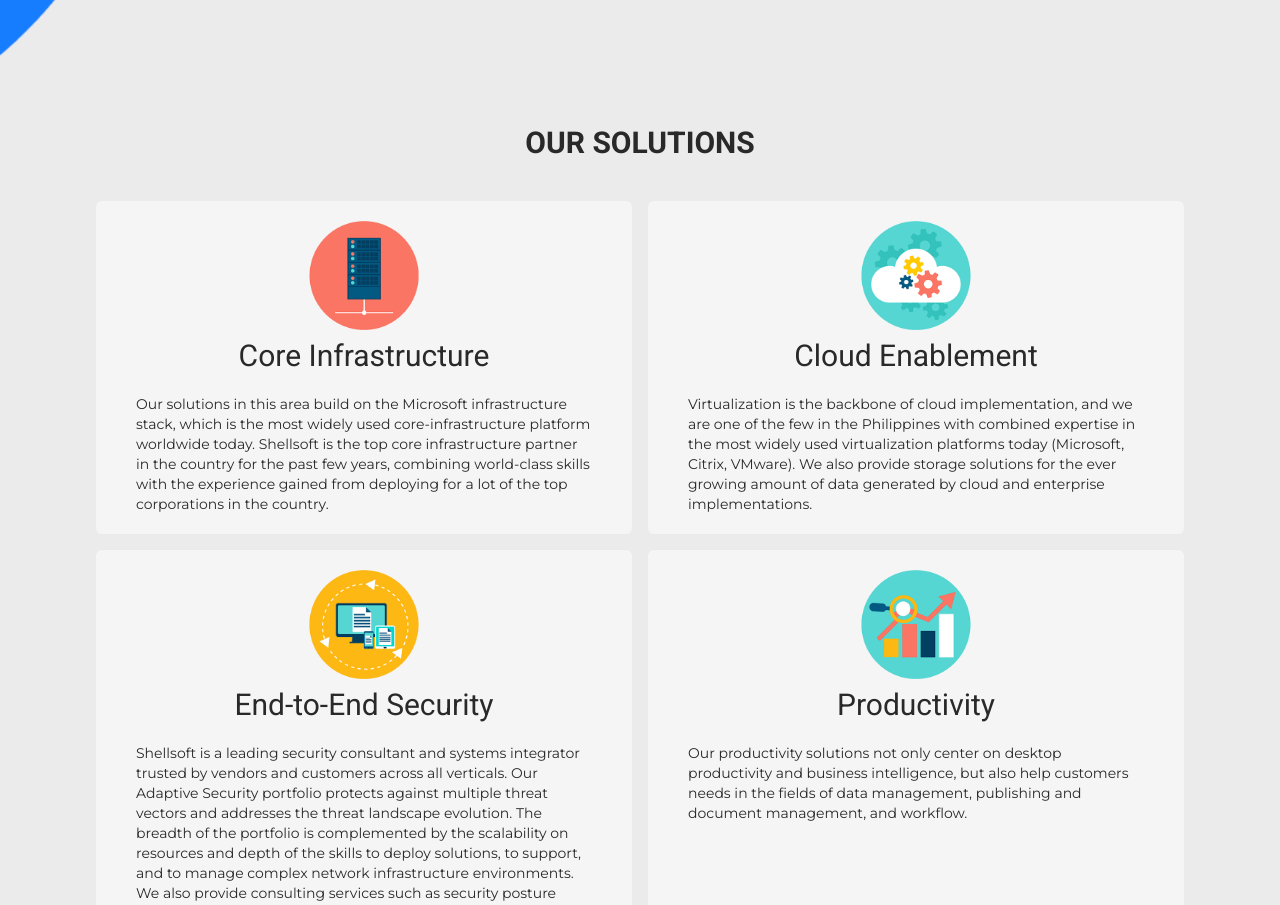
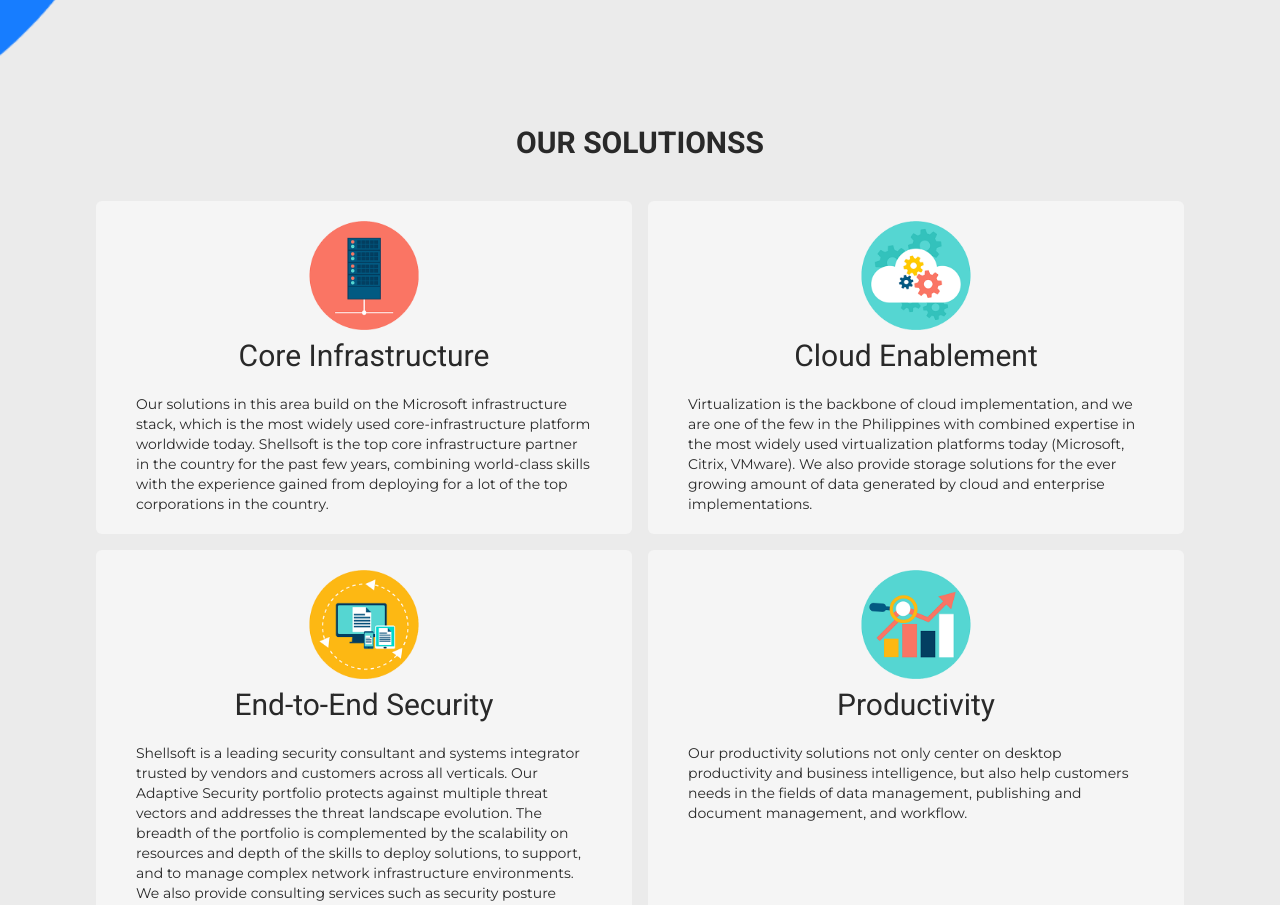
Before and after one commit to geminiAcct/stc-demo, a React (Vite) app: page / in a window 1280 px wide. Shown: the part 2120-3025 px from the top of the page. Built offline with nearby package versions, Linux system fonts and the light colour scheme; a web font is replaced by a local one.

Commit message:
4th webhook test

```diff
--- a/src/sections/Solutions.jsx
+++ b/src/sections/Solutions.jsx
@@ -6,7 +6,7 @@ const Solutions = () => {
     <div className="py-10 ">
       <div className="flex justify-center">
         <h1 className="text-black text-3xl font-roboto font-semibold uppercase">
-          our solutions
+          our solutionss
         </h1>
       </div>
       <div className="flex flex-1 justify-center py-10 ">
```
